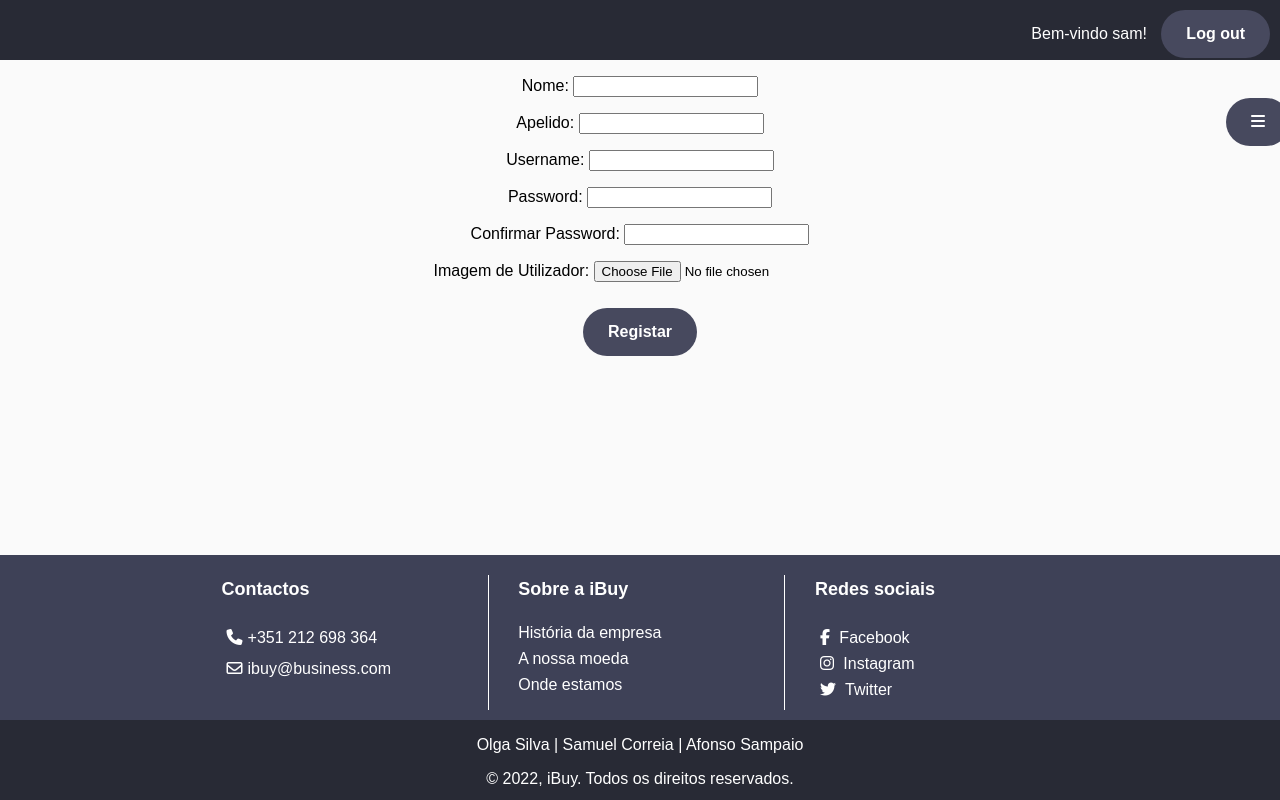
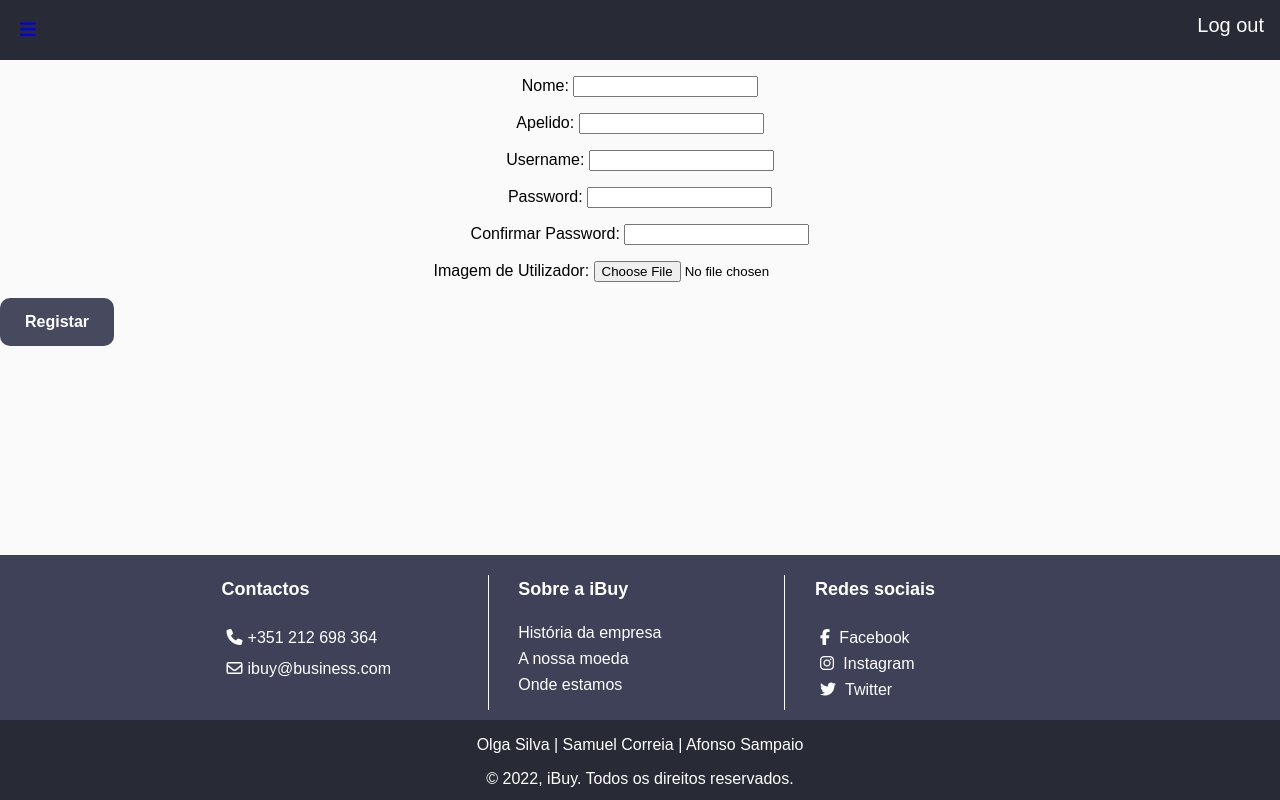
Before and after one commit to samuel0correia/ibuypr, a Django app: page /ibuy/criarconta in a window 1280 px wide. Run offline with Django 4.2, Linux system fonts and the light colour scheme; a user stored in the database is signed in; some libraries are stand-ins or nearby versions.

Commit message:
Sidebar.

```diff
--- a/ibuypr/ibuy/static/ibuy/scripts.js
+++ b/ibuypr/ibuy/static/ibuy/scripts.js
@@ -1,24 +1,20 @@
 /* Animação da sidebar */
 $(document).ready(function(){
     $("#menu-btn").click(function(){
-        $(".nav").css({
-            width: '250px'
-        });
-        $(".sidebar").css({
-            marginLeft: '250px'
-        });
+        $(".sidebar").css({display: 'block'});
+        $("#overlay").css({display: 'block'});
     });
+
+    $("#close-sidebar-btn").click(function(){
+        $(".sidebar").css({display: 'none'});
+        $("#overlay").css({display: 'none'});
+    });
+    $("#overlay").click(function(){
+        $(".sidebar").css({display: 'none'});
+        $("#overlay").css({display: 'none'});
+    });
+
 });
 
-$(document).ready(function(){
-    $("#close-menu-btn").click(function(){
-        $(".nav").css({
-            width: '0px'
-        });
-        $(".sidebar").css({
-            marginLeft: '0px'
-        });
-    });
-});
 
 /* next... */
--- a/ibuypr/ibuy/static/ibuy/style.css
+++ b/ibuypr/ibuy/static/ibuy/style.css
@@ -10,6 +10,7 @@ html, body {
 .page-wrap {
     position: relative;
     min-height: 100vh;
+    overflow: hidden;
 }
 
 .content-wrap {
@@ -119,74 +120,128 @@ footer h4 {
     }
 }
 
+
+
 /* Index */
-.nav {
-    height: 100%;
-    width: 0;
+.sidebar {
+    display: none;
+    height: 100vh;
+    width: 300px;
     position: fixed;
     z-index: 1;
     top: 0;
     left: 0;
     background-color: #282A35;
     overflow-x: hidden;
-    padding-top: 60px;
-    transition: 0.6s;
+    transition: width 0.6s;
 }
 
-.nav a {
+header hr {
+    margin: 0;
+}
+
+.sidebar-btns a {
     display: block;
-    padding: 20px 30px;
-    font-size: 25px;
+    padding: 20px 30px; /* poderei mudar */
+    font-size: 24px;
     text-decoration: none;
     color: #fafafa;
 }
 
-.nav a:hover {
-    color: grey;
+.sidebar-btns a:hover {
     transition: 0.4s;
+    background-color: #3D3F50;
 }
 
-.nav .close {
+#close-sidebar-btn {
     position: absolute;
     top: 0;
-    right: 22px;
-    margin-left: 50px;
-    font-size: 30px;
-}
-
-
-.sidebar {
-    padding: 20px;
-    transition: margin-left 0.7s;
-    overflow: hidden;
-    width: 100%;
+    right: 0;
+    padding: 10px 10px;
+    margin: 10px 10px;
+    font-size: 24px;
+    text-decoration: none;
+    color: #fafafa;
 }
 
 header {
     height: 60px;
-    text-align: right;
     background-color: #282A35 !important;
-    color: white;
+    overflow: hidden;
 }
 
-header a, #criar_questao, #back_button, .submit {
+.open-sidebar-btn {
+    float: left;
+    margin: 20px;
+    font-size: 18px;
+    color: white !important;
+    text-align: center;
+    text-decoration: none;
+}
+
+.sidebar-btns i {
+    float: right;
+}
+
+.sidebar-user {
+    padding-left: 30px;
+    font-size: 18px;
+    color: white;
+    padding-top: 24px;
+
+    margin-top: 0;
+    font-weight: bold;
+}
+
+.sidebar-user a {
+    text-decoration: none;
+    color: inherit;
+}
+
+.sidebar-user a:hover, .sidebar-user a:active {
+    text-decoration: underline;
+}
+
+.header-btns a {
+    float: right;
+    display: block;
+    color: white !important;
+    text-align: center;
+    padding: 14px 16px;
+    text-decoration: none;
+    font-size: 20px;
+}
+
+#overlay{
+    position:fixed;
+    display:none;
+    width:100%;
+    height:100%;
+    top:0;
+    left:300px; /* largura da sidebar */
+    right:0;
+    bottom:0;
+    cursor: pointer;
+    background-color:rgba(0,0,0,0.5);
+    z-index:2;
+}
+
+
+
+
+#back_button, .submit {
     background-color: #47495E;
     color: white;
     padding: 15px 25px;
     text-align: center;
     text-decoration: none;
-    display: inline-block;
-    border-radius: 30px;
-    margin: 10px;
-    width: auto;
+    display: block;
+    border-radius: 10px;
     font-weight: bold;
     border: none;
 }
 
-header a:hover, header a:active {
-  background-color: #3D3F50;
 
-}
 
 #criar_questao:hover, #criar_questao:active, #back_button:hover, #back_button:active, .submit:hover , .submit:active{
   background-color: #3D3F50;
--- a/ibuypr/ibuy/templates/ibuy/index.html
+++ b/ibuypr/ibuy/templates/ibuy/index.html
@@ -6,39 +6,59 @@
     {% block title %}
     <title>iBuy</title>
     {% endblock %}
+
     <script src="https://ajax.googleapis.com/ajax/libs/jquery/3.6.0/jquery.min.js"></script>
     <script src="{% static 'ibuy/scripts.js' %}"/></script>
     <link rel="stylesheet" type="text/css" href="{% static 'ibuy/style.css' %}"/>
     <script src="https://kit.fontawesome.com/56015711c9.js" crossorigin="anonymous"></script>
+    <meta name="viewport" content="initial-scale=1">
 </head>
 <body>
 <section class="page-wrap">
+
     <header>
-        {% if request.user.is_authenticated %}
-        Bem-vindo {{ request.user.first_name }}!
-        <a href="{% url 'ibuy:logoutview' %}">Log out</a>
-        {% endif %}
+
+
+        <section class="open-sidebar-btn">
+            <a href="#" id="menu-btn">
+                    <i class="fa fa-bars" aria-hidden="true"></i>
+            </a>
+        </section>
 
         <section class="sidebar">
-                <a id="menu-btn">
-                    <i class="fa fa-bars" aria-hidden="true"></i>
-                </a>
+            <a href="#" id="close-sidebar-btn">
+                <i class="fa fa-times" aria-hidden="true"></i>
+            </a>
 
-            <section class="nav">
-                <a id="close-menu-btn" class="close">
-                    <i class="fa fa-times" aria-hidden="true"></i>
-                </a>
-                <a href="{% url 'ibuy:carrinho' %}">Carrinho</a>
-                <a href="{% url 'ibuy:loginuser' %}">LogIn</a>
-                <a href="{% url 'ibuy:criarproduto' %}">Criar Produto</a>
-                <a href="{% url 'ibuy:meusprodutos' %}">Meus Produtos</a>
-                <a href="{% url 'ibuy:index' %}">Home</a>
+            <p class="sidebar-user">
+                Olá,
+                {% if request.user.is_authenticated %}
+                    {{ request.user.first_name }}!
+                {% else %}
+                    <a href="{% url 'ibuy:criarconta' %}">SignIn</a>
+                {% endif %}
+            </p>
+
+            <hr>
+
+            <section class="sidebar-btns">
+                <a href="{% url 'ibuy:carrinho' %}">Carrinho <i class="fa-solid fa-angle-right"></i></a>
+                <a href="{% url 'ibuy:criarproduto' %}">Criar Produto <i class="fa-solid fa-angle-right"></i></a>
+                <a href="{% url 'ibuy:meusprodutos' %}">Meus Produtos <i class="fa-solid fa-angle-right"></i></a>
+                <a href="{% url 'ibuy:index' %}">Home <i class="fa-solid fa-angle-right"></i></a>
             </section>
-
         </section>
 
+        <section class="header-btns">
+            {% if request.user.is_authenticated %}
+                <a href="{% url 'ibuy:logoutview' %}">Log out</a>
+            {% else %}
+                <a href="{% url 'ibuy:loginuser' %}">LogIn</a>
+            {% endif %}
+        </section>
     </header>
-    <!-- esta seccao tambem devia fazer parte do header -->
+
+    <section id="overlay"></section>
 
     <section class="content-wrap">
         {% block content %}
```
Also changed, not shown: ibuypr/db.sqlite3.
